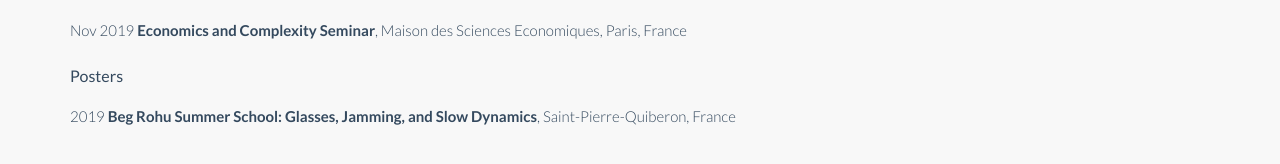
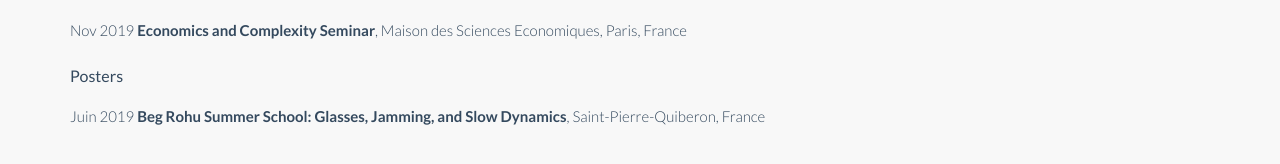
Before and after one commit to alucquiaud/alucquiaud.github.io, a Jekyll site: the page index.html, which Jekyll copies as it is, in a window 1280 px wide and 900 px high, scrolled down 62 px. Shown: the part 678-842 px from the top of the window. Built offline with Jekyll 4.4.1, drawn with Linux system fonts in a browser that asks for light colours; nearby versions of some CDN libraries.

Commit message:
Update index.html

```diff
--- a/index.html
+++ b/index.html
@@ -147,7 +147,7 @@
 			<p class="lead"> Nov 2019 <b> Economics and Complexity Seminar</b>, Maison des Sciences Economiques, Paris, France</p>
 
 Posters
-			<p class="lead"> 2019 <b> Beg Rohu Summer School: Glasses, Jamming, and Slow Dynamics</b>, Saint-Pierre-Quiberon, France</p>
+			<p class="lead"> Juin 2019 <b> Beg Rohu Summer School: Glasses, Jamming, and Slow Dynamics</b>, Saint-Pierre-Quiberon, France</p>
 
 		</div>
             </div>
```
